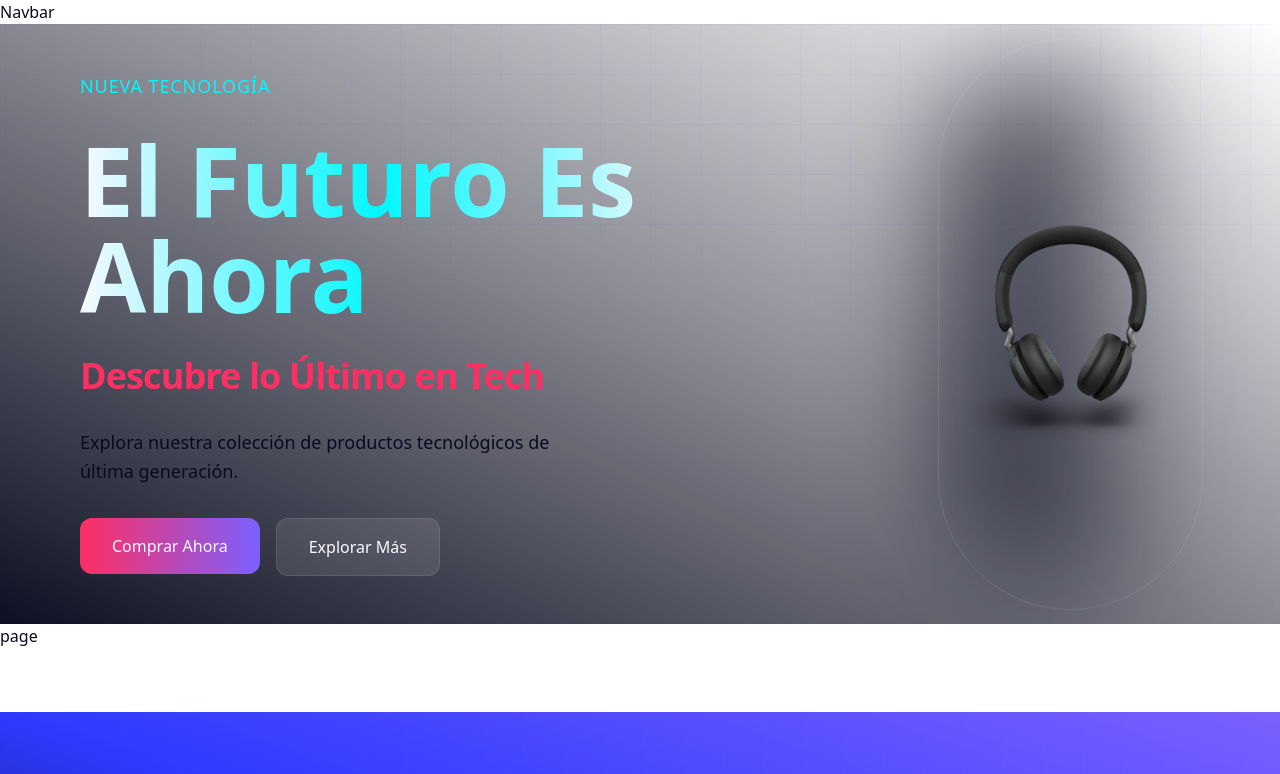
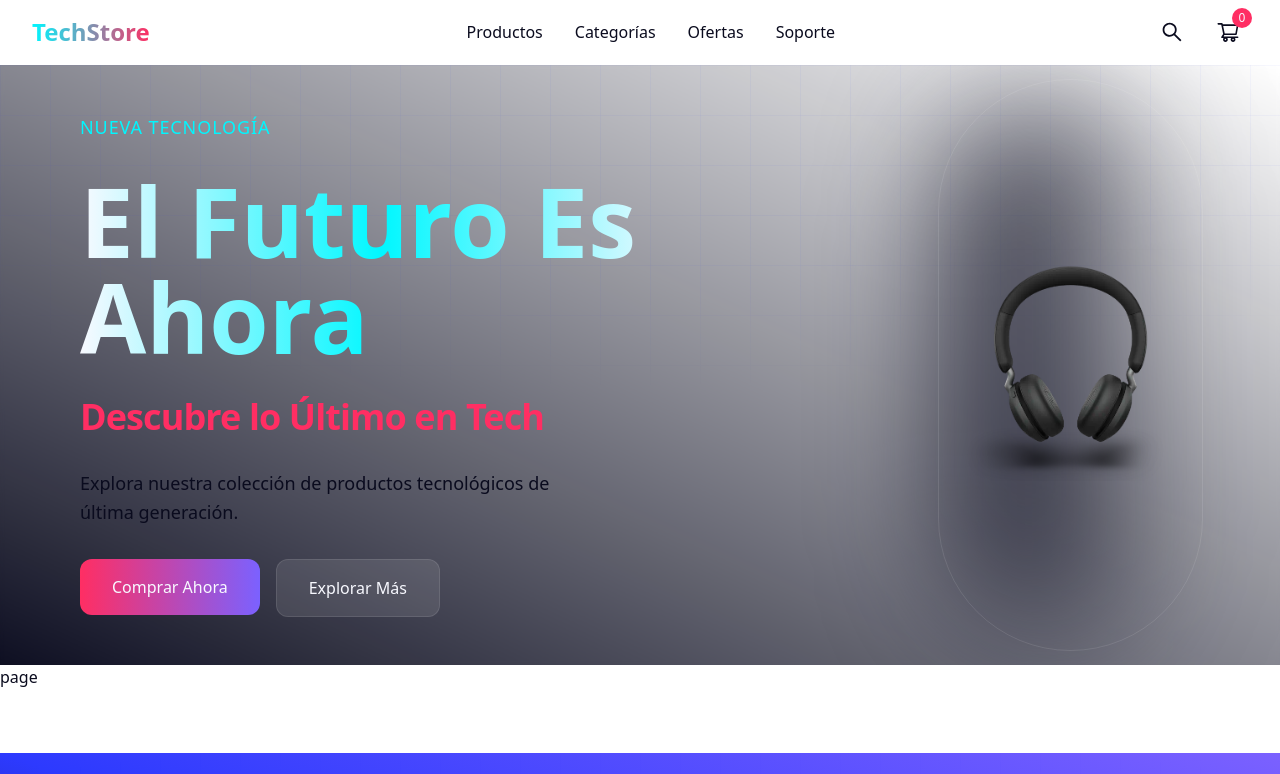
Before and after one commit to sandovaldavid/byte-shop-ecommerce, a Next.js app: page / in a window 1280 px wide. Shown: the top 774 px of the page. Built offline with nearby package versions, Linux system fonts and the light colour scheme.

Commit message:
💄 enhance Navbar component with responsive design, search functionality, and improved navigation links

```diff
--- a/src/components/Navbar.jsx
+++ b/src/components/Navbar.jsx
@@ -1,9 +1,129 @@
-import React from 'react'
+"use client";
+import React, { useState } from "react";
+import Link from "next/link";
+import {
+    AiOutlineShoppingCart,
+    AiOutlineSearch,
+    AiOutlineMenu,
+    AiOutlineClose,
+} from "react-icons/ai";
 
 function Navbar() {
+    const [isMenuOpen, setIsMenuOpen] = useState(false);
+    const [isSearchOpen, setIsSearchOpen] = useState(false);
+
     return (
-        <div>Navbar</div>
-    )
+        <nav className="sticky top-0 z-50 bg-dark/80 backdrop-blur-md border-b border-white/10">
+            <div className="max-w-7xl mx-auto px-4 sm:px-6 lg:px-8">
+                <div className="flex items-center justify-between h-16">
+                    <Link href="/" className="flex items-center space-x-2">
+                        <span className="text-2xl font-bold bg-gradient-to-r from-secondary to-accent1 bg-clip-text text-transparent">
+                            TechStore
+                        </span>
+                    </Link>
+
+                    <div className="hidden md:flex items-center space-x-8">
+                        <Link
+                            href="/products"
+                            className="text-light/80 hover:text-secondary transition-colors duration-200"
+                        >
+                            Productos
+                        </Link>
+                        <Link
+                            href="/categories"
+                            className="text-light/80 hover:text-secondary transition-colors duration-200"
+                        >
+                            Categorías
+                        </Link>
+                        <Link
+                            href="/deals"
+                            className="text-light/80 hover:text-secondary transition-colors duration-200"
+                        >
+                            Ofertas
+                        </Link>
+                        <Link
+                            href="/support"
+                            className="text-light/80 hover:text-secondary transition-colors duration-200"
+                        >
+                            Soporte
+                        </Link>
+                    </div>
+
+                    <div className="flex items-center space-x-4">
+                        <div className="relative">
+                            <button
+                                onClick={() => setIsSearchOpen(!isSearchOpen)}
+                                className="p-2 text-light/80 hover:text-secondary transition-colors duration-200"
+                            >
+                                <AiOutlineSearch className="w-6 h-6" />
+                            </button>
+                            {isSearchOpen && (
+                                <div className="absolute right-0 top-12 w-80">
+                                    <input
+                                        type="text"
+                                        placeholder="Buscar productos..."
+                                        className="w-full px-4 py-2 bg-white/10 border border-white/10 rounded-lg backdrop-blur-md text-light focus:outline-none focus:border-secondary transition-colors duration-200"
+                                    />
+                                </div>
+                            )}
+                        </div>
+
+                        <Link
+                            href="/cart"
+                            className="relative p-2 text-light/80 hover:text-secondary transition-colors duration-200"
+                        >
+                            <AiOutlineShoppingCart className="w-6 h-6" />
+                            <span className="absolute -top-1 -right-1 bg-accent1 text-light text-xs w-5 h-5 rounded-full flex items-center justify-center">
+                                0
+                            </span>
+                        </Link>
+
+                        <button
+                            onClick={() => setIsMenuOpen(!isMenuOpen)}
+                            className="md:hidden p-2 text-light/80 hover:text-secondary transition-colors duration-200"
+                        >
+                            {isMenuOpen ? (
+                                <AiOutlineClose className="w-6 h-6" />
+                            ) : (
+                                <AiOutlineMenu className="w-6 h-6" />
+                            )}
+                        </button>
+                    </div>
+                </div>
+
+                {isMenuOpen && (
+                    <div className="md:hidden py-4">
+                        <div className="flex flex-col space-y-4">
+                            <Link
+                                href="/products"
+                                className="text-light/80 hover:text-secondary transition-colors duration-200"
+                            >
+                                Productos
+                            </Link>
+                            <Link
+                                href="/categories"
+                                className="text-light/80 hover:text-secondary transition-colors duration-200"
+                            >
+                                Categorías
+                            </Link>
+                            <Link
+                                href="/deals"
+                                className="text-light/80 hover:text-secondary transition-colors duration-200"
+                            >
+                                Ofertas
+                            </Link>
+                            <Link
+                                href="/support"
+                                className="text-light/80 hover:text-secondary transition-colors duration-200"
+                            >
+                                Soporte
+                            </Link>
+                        </div>
+                    </div>
+                )}
+            </div>
+        </nav>
+    );
 }
 
-export default Navbar
+export default Navbar;
```
